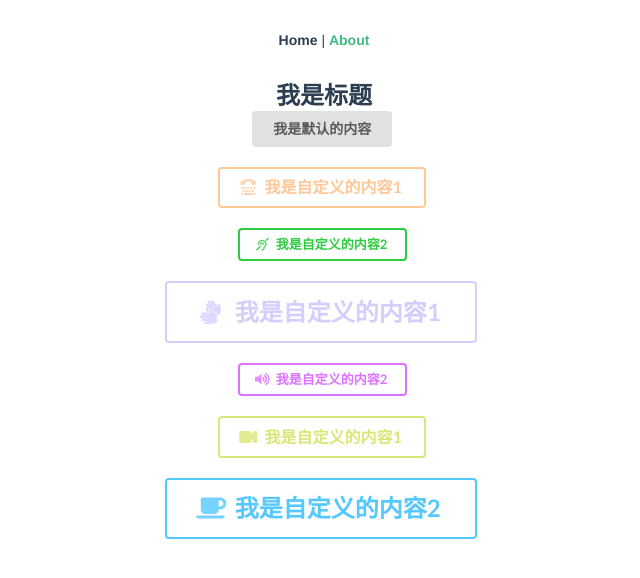
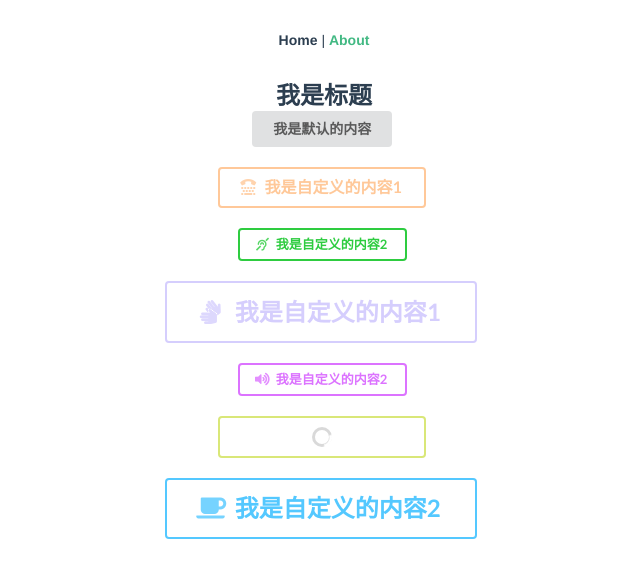
Before and after one commit to licaiying/Vue.js-01, a Vue app: page /#/about in a window 1280 px wide. Shown: the top 578 px of the page, without its empty margins (316-956 px from the left). Built offline with nearby package versions, Linux system fonts and the light colour scheme.

Commit message:
给按钮设置加载中状态属性

```diff
--- a/examples/views/About.vue
+++ b/examples/views/About.vue
@@ -11,7 +11,7 @@
     <br />
     <my-button size="small" icon="volume up" bkgColor="purple">我是自定义的内容2</my-button>
     <br />
-    <my-button size="large" icon="video" bkgColor="olive">我是自定义的内容1</my-button>
+    <my-button size="large" icon="video" bkgColor="olive" loading>我是自定义的内容1</my-button>
     <br />
     <my-button size="massive" icon="coffee" bkgColor="blue">我是自定义的内容2</my-button>
   </div>
--- a/packages/button/button.vue
+++ b/packages/button/button.vue
@@ -41,6 +41,10 @@ export default {
     disabled: {
       type: Boolean,
       default: false
+    },
+    loading: {
+      type: Boolean,
+      default: false
     }
   },
   computed: {
@@ -48,6 +52,7 @@ export default {
       var classArr = [this.size]
       this.bkgColor && classArr.push('inverted' + ' ' + this.bkgColor)
       this.disabled && classArr.push('disabled')
+      this.loading && classArr.push('loading')
       return classArr.join(' ')
     }
   },
```
